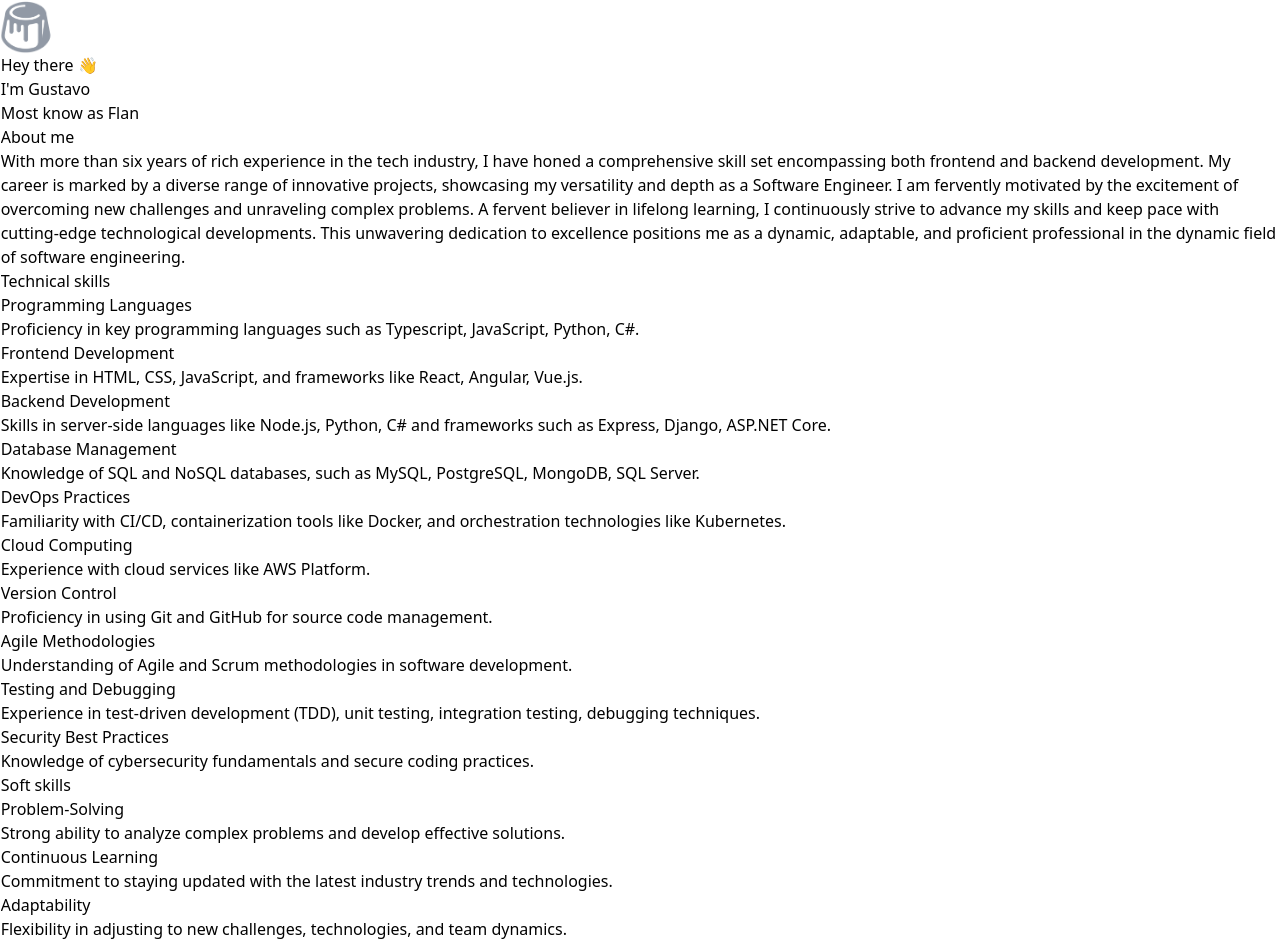
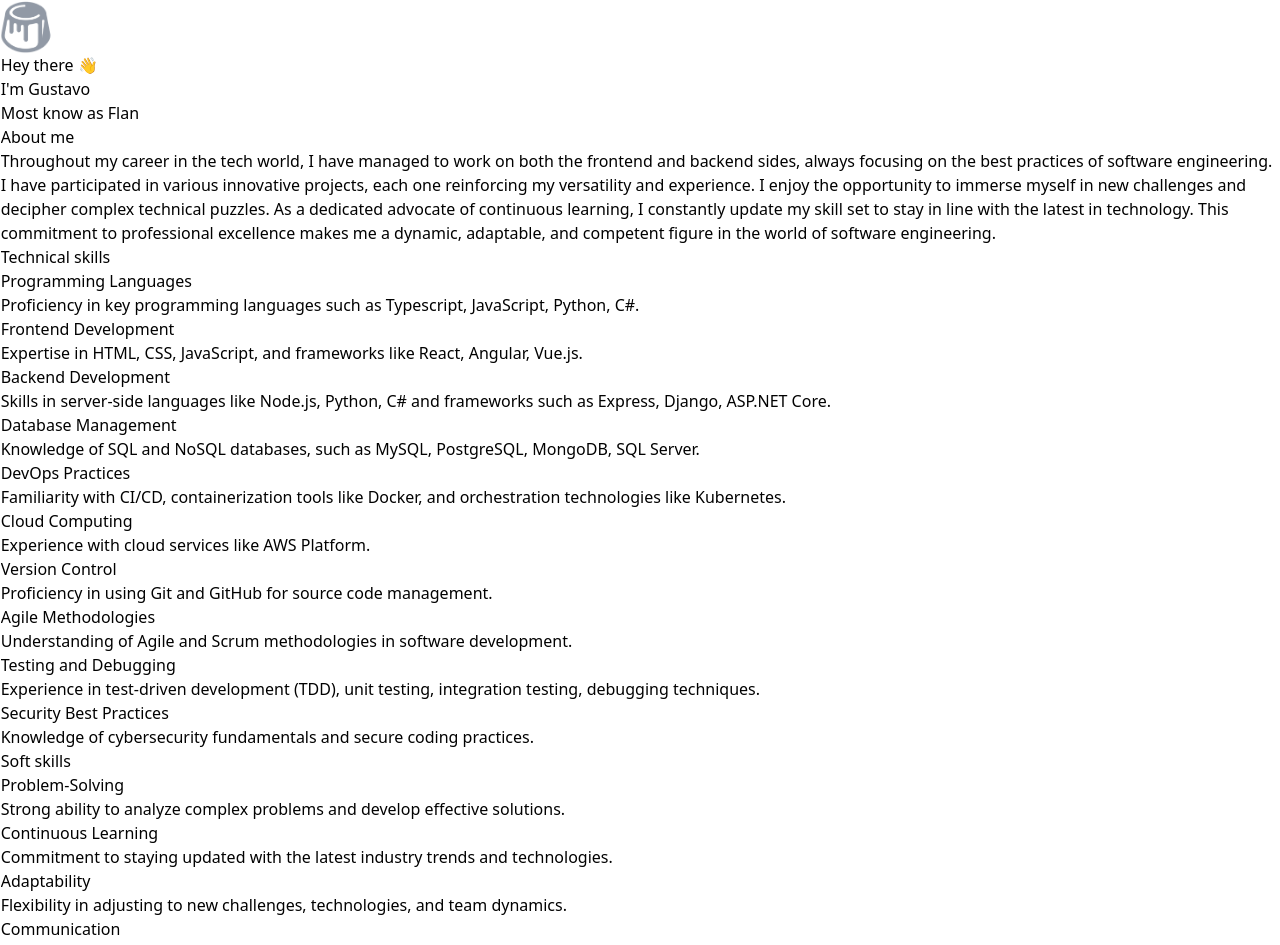
Before and after one commit to flaancs/portfolio, a Next.js app: page / in a window 1280 px wide. Shown: the part 795-1740 px from the top of the page. Built offline with nearby package versions, Linux system fonts and the light colour scheme.

Commit message:
chore: add more gap

```diff
--- a/app/page.tsx
+++ b/app/page.tsx
@@ -25,20 +25,19 @@ export default function Home() {
           <div>
             <h1 className="text-xl font-bold">About me</h1>
             <span>
-              With more than six years of rich experience in the tech industry,
-              I have honed a comprehensive skill set encompassing both frontend
-              and backend development. My career is marked by a diverse range of
-              innovative projects, showcasing my versatility and depth as a
-              Software Engineer. I am fervently motivated by the excitement of
-              overcoming new challenges and unraveling complex problems. A
-              fervent believer in lifelong learning, I continuously strive to
-              advance my skills and keep pace with cutting-edge technological
-              developments. This unwavering dedication to excellence positions
-              me as a dynamic, adaptable, and proficient professional in the
-              dynamic field of software engineering.
+              Throughout my career in the tech world, I have managed to work on
+              both the frontend and backend sides, always focusing on the best
+              practices of software engineering. I have participated in various
+              innovative projects, each one reinforcing my versatility and
+              experience. I enjoy the opportunity to immerse myself in new
+              challenges and decipher complex technical puzzles. As a dedicated
+              advocate of continuous learning, I constantly update my skill set
+              to stay in line with the latest in technology. This commitment to
+              professional excellence makes me a dynamic, adaptable, and
+              competent figure in the world of software engineering.
             </span>
           </div>
-          <div className="flex flex-col gap-2">
+          <div className="flex flex-col gap-4">
             <h1 className="text-xl font-bold">Technical skills</h1>
             {TECHNICAL_SKILLS.map((skill, idx) => (
               <Card key={idx} title={skill.name}>
@@ -46,7 +45,7 @@ export default function Home() {
               </Card>
             ))}
           </div>
-          <div className="flex flex-col gap-2">
+          <div className="flex flex-col gap-4">
             <h1 className="text-xl font-bold">Soft skills</h1>
             {SOFT_SKILLS.map((skill, idx) => (
               <Card key={idx} title={skill.name}>
```
